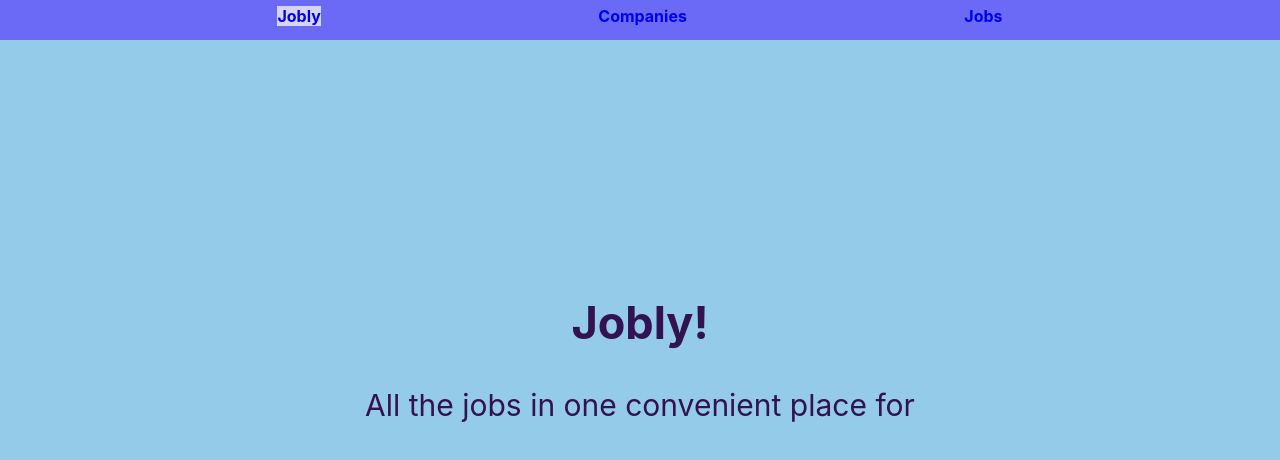
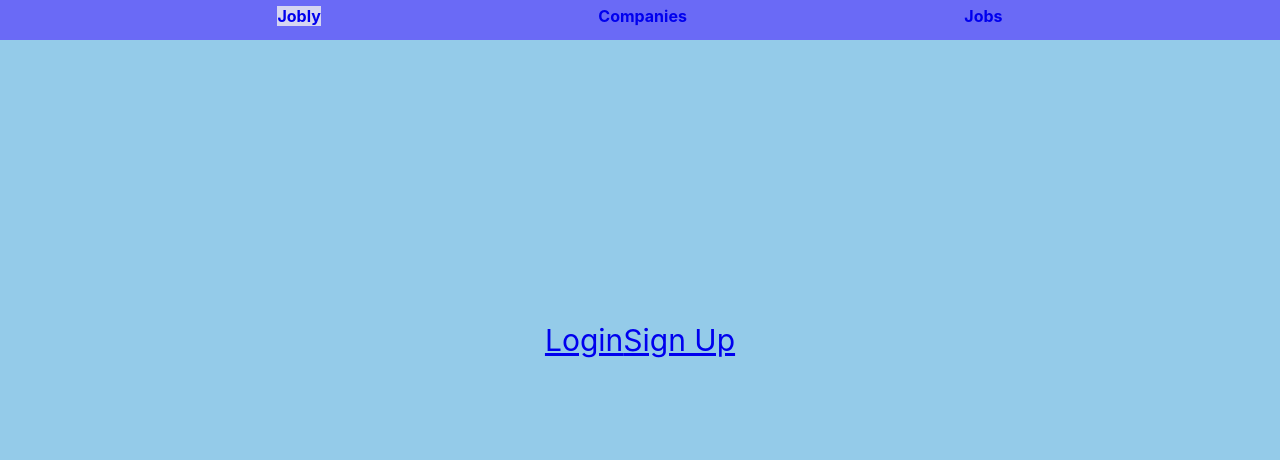
Before and after one commit to Teagan-McClintock/react-jobly, a React (Create React App) app: page / in a window 1280 px wide. Shown: the top 460 px of the page. Built offline with nearby package versions, Linux system fonts and the light colour scheme; no server answers.

Commit message:
Made Homepage dynamic based on login status

```diff
--- a/src/Homepage.js
+++ b/src/Homepage.js
@@ -1,6 +1,7 @@
 import "./Homepage.css";
 import { useContext } from "react";
 import userContext from "./userContext";
+import { Link } from "react-router-dom";
 
 /**
  *  Homepage shows slogan.
@@ -19,8 +20,16 @@ function Homepage() {
 
   return (
     <div className="Homepage">
-      <h2>Jobly!</h2>
-      <p>All the jobs in one convenient place for {loggedInUsername}</p>
+      {loggedInUsername
+        ?<div>
+          <h2>Jobly!</h2>
+          <p>All the jobs in one convenient place</p>
+          <p>Welcome back, {loggedInUsername} </p>
+        </div>
+        : <div>
+          <Link to="/login">Login</Link>
+          <Link to="/signup">Sign Up</Link>
+        </div>}
     </div>
   );
 
```
